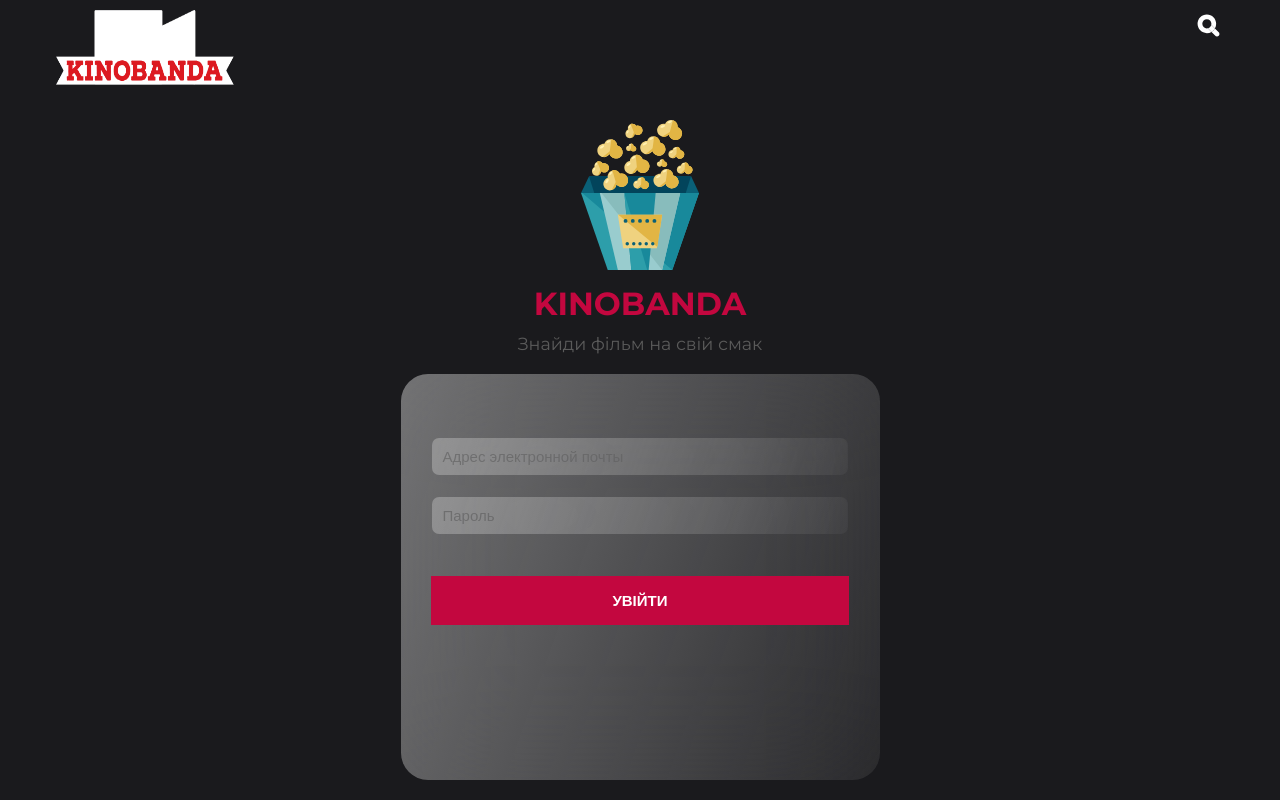
After one commit to Maxnightik/kinobanda, a PHP site: page /pages/login.php in a window 1280 px wide. The commit adds this page. Run offline with PHP 8.4, Linux system fonts and the light colour scheme.

Commit message:
Made some logics and login form

```diff
--- /dev/null
+++ b/css/login.css
@@ -0,0 +1,19 @@
+#login-form {
+	text-align: center;
+	margin-top: 10%;
+}
+
+#login-form input {
+	max-width: 90%!important;
+	margin-bottom: 5%;
+	padding: 10px;
+	width: 100%;
+}
+
+#login-button {
+	max-width: 95%;
+}
+
+#login-area p {
+	text-align: center;
+}
--- a/include/header.php
+++ b/include/header.php
@@ -1,3 +1,8 @@
+<?php
+$documentRoot = "G:/Projects/html/HappyMoments/courses project/test";
+$siteName = "http://kinobanda.local";
+?>
+
 <!DOCTYPE html>
 <html lang="en">
 
@@ -6,7 +11,8 @@
     <meta http-equiv="X-UA-Compatible" content="IE=edge">
     <meta name="viewport" content="width=device-width, initial-scale=1.0">
     <title>Document</title>
-    <link rel="stylesheet" href="./css/style.css">
+    <link rel="stylesheet" href="<?php $documentRoot ?>/css/style.css">
+    <link rel="stylesheet" href="<?php $documentRoot ?>/css/login.css">
     <link href="https://fonts.googleapis.com/css2?family=Montserrat:wght@400;700;800&display=swap" rel="stylesheet" />
     <script src="https://ajax.googleapis.com/ajax/libs/jquery/3.6.0/jquery.min.js"></script>
 </head>
@@ -15,8 +21,8 @@
     <header>
         <div class="header-top">
             <div class="container">
-                <div class="logo"><img src="image/logo.png" alt="logo" /></div>
-                <div class="search"><img src="image/search.svg" alt="search" /></div>
+                <div class="logo"><img src="<?php $documentRoot ?>/image/logo.png" alt="logo" /></div>
+                <div class="search"><img src="<?php $documentRoot ?>/image/search.svg" alt="search" /></div>
             </div>
         </div>
     </header>
--- a/index.php
+++ b/index.php
@@ -1,4 +1,8 @@
-<?php include $_SERVER['DOCUMENT_ROOT'] . '/include/header.php'; ?>
+<?php
+	include $_SERVER['DOCUMENT_ROOT'] . '/include/header.php';
+//	include $_SERVER['DOCUMENT_ROOT'] . "/include/loginProcess.php";
+?>
+
 <main class="main-filter">
     <div class="filter-top">
         <img src="/image/filter/popcorn1.svg" alt="" class="filter-img">
--- /dev/null
+++ b/pages/login.php
@@ -0,0 +1,33 @@
+<?php include $_SERVER['DOCUMENT_ROOT'] . '/include/header.php'; ?>
+
+<main class="main-filter">
+    <div class="filter-top">
+        <img src="<?php $documentRoot ?>/image/filter/popcorn1.svg" alt="" class="filter-img">
+        <h1>KINOBANDA</h1>
+        <p>Знайди фільм на свій смак</p>
+    </div>
+
+    <div class="filter-bottom" id="login-area">
+        <form action="<?php $documentRoot ?>/include/loginProcess.php" id="login-form" method="POST">
+            <div class="filter-data">
+                <input type="text" id="emailAuth" placeholder="Адрес электронной почты" autocomplete="email">
+                <input type="password" id="passAuth" placeholder="Пароль">
+            </div>
+            <button type="submit" class="filter-btn" id="login-button">Увійти</button>
+        </form>
+				<p>
+					<?php if(isset($_GET['logErr']))
+									{
+										if($_GET['logErr'] == "01") echo("COOKIE ERROR");
+										if($_GET['logErr'] == "02") echo("USER NOT FOUND ERROR");
+										if($_GET['logErr'] == "03") echo("POST ERROR");
+									} ?>
+				</p>
+    </div>
+
+</main>
+
+<script src=""></script>
+</body>
+
+</html>
```
Also changed, not shown: include/loginProcess.php (added, +21 -0 lines).
